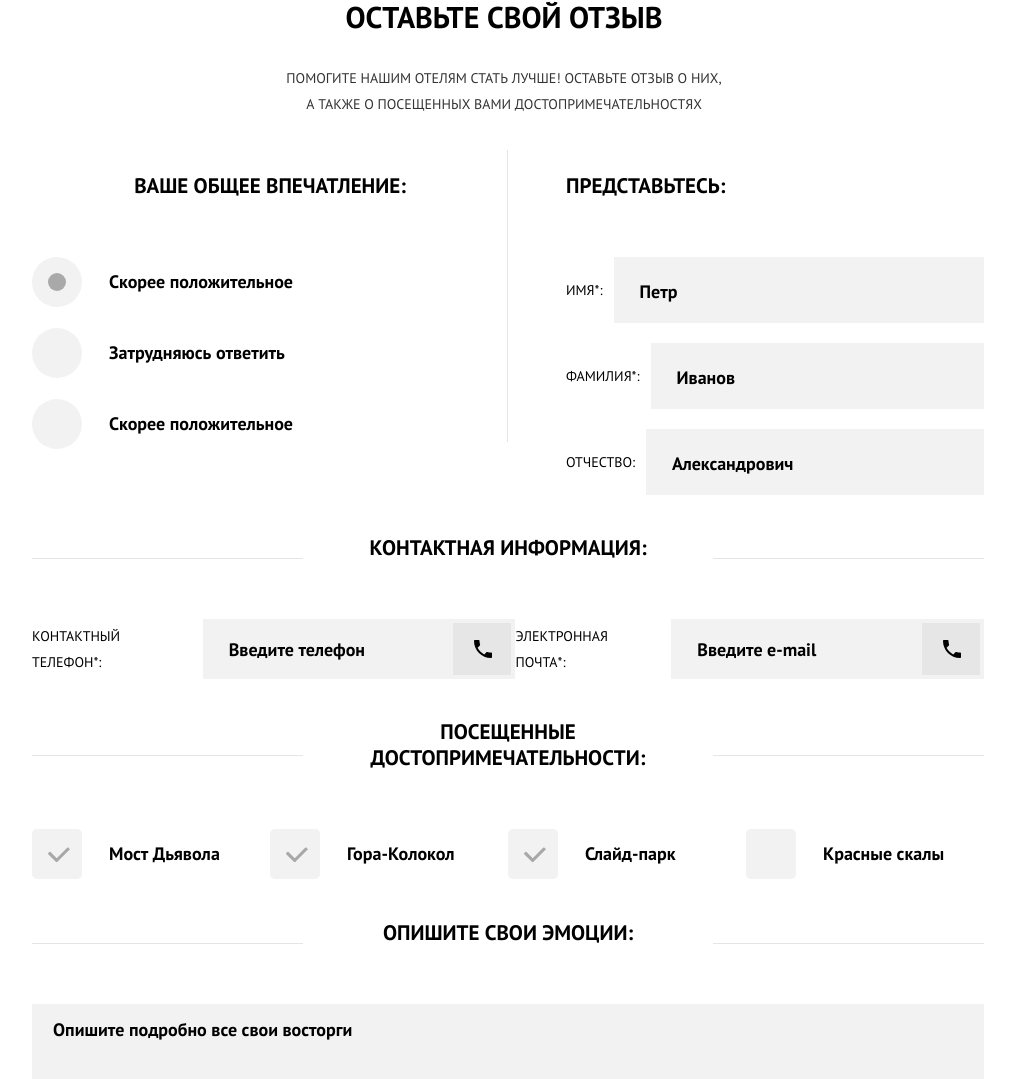
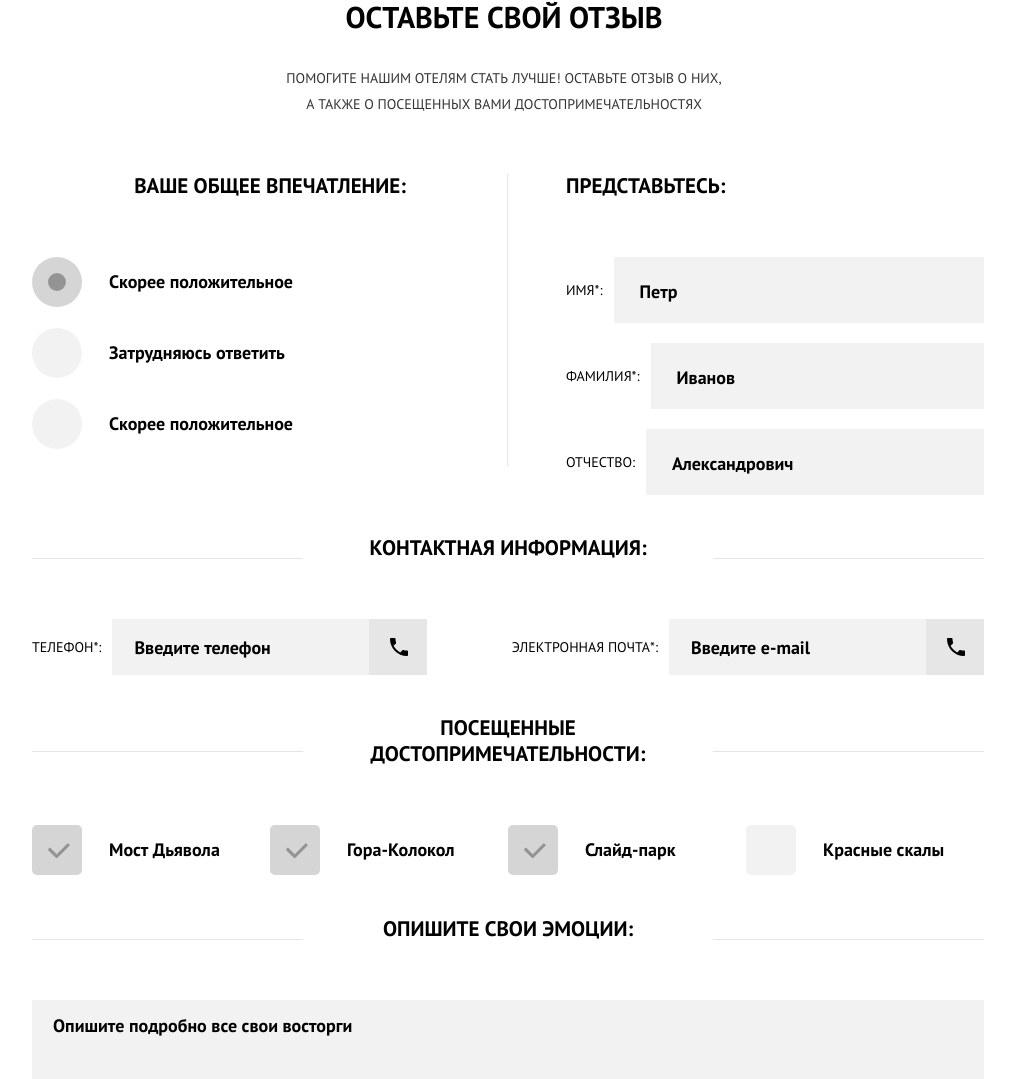
Before and after one commit to GordikLiana/sedona, a website: page app/html/form.html in a window 1280 px wide. Shown: the part 396-1475 px from the top of the page, without its empty margins (136-1151 px from the left). Drawn offline with nearby package versions, Linux system fonts and the light colour scheme; files that its build step writes are made by us from their sources; files whose address does not match are found by name.

Commit message:
Form,изменила стили полей,скрыла контактны

```diff
--- a/app/html/blocks/input-form.html
+++ b/app/html/blocks/input-form.html
@@ -26,7 +26,7 @@
                 <legend class="field__title  field__title--center">Контактная информация:</legend>
                 <div class="field__wrapper-info">
                     <div class="field__info">
-                        <label class="field__subtitle field__subtitle--info" for="field-tell">Контактный
+                        <label class="field__subtitle field__subtitle--info" for="field-tell"><span class="field__none">Контактный</span>
                             телефон*:</label>
                         <input class="field__item-info" name="field-tell" id="field-tell" type="text"
                             placeholder="Введите телефон">
--- a/app/scss/blocks/input-form.scss
+++ b/app/scss/blocks/input-form.scss
@@ -38,6 +38,11 @@
             border-top: none;
         }
     }
+    &__none{
+        @include desktop {
+            display: none;
+        }
+    }
     &__wrapper {
         padding: 0 20px;
         @include tablet {
@@ -75,7 +80,7 @@
                 content: "";
                 position: absolute;
                 background: #e5e5e5;
-                top: -69px;
+                top: -45px;
                 right: 0;
                 @include box(1px, 292px);
             }
@@ -153,21 +158,21 @@
         margin: auto;
         &:hover {
             background-color: #e5e5e5;
-            border-color: 4px solid #e5e5e5;
+            border: 4px solid #e5e5e5;
         }
         &:focus {
             background-color: $second-color;
-            border-color: 4px solid #f2f2f2;
+            border: 4px solid #e5e5e5;
         }
     }
     &__item-info {
         width: 100%;
-        padding-top: 14px;
-        padding-bottom: 12px;
+        padding-top: 16px;
+        padding-bottom: 14px;
         @include font(18px, 26px, 700);
         padding-left: 22px;
         margin: auto;
-        border: 4px solid #f2f2f2;
+        border: none;
         padding-right: 58px;
         background: url(../img/phone.svg) no-repeat right 0 center/58px 58px;
         background-color: #f2f2f2;
@@ -215,7 +220,7 @@
         background-color: #f2f2f2;
         margin-right: 27px;
         &:hover {
-            background: #D5D5D5;
+            background: #E5E5E5;
         }
         &:after {
             content: "";
@@ -230,11 +235,14 @@
             transform: scale(0);
             transition: transform 0.2s ease;
         }
+        &:checked {
+            background: #D5D5D5;
+        }
     }
     &__check--square {
         border-radius: 5px;
     }
-    &__circle:checked {
+    &__circle:checked ~ &__check{
         background: #D5D5D5;
     }
     &__circle:checked ~ &__check:after {
```
